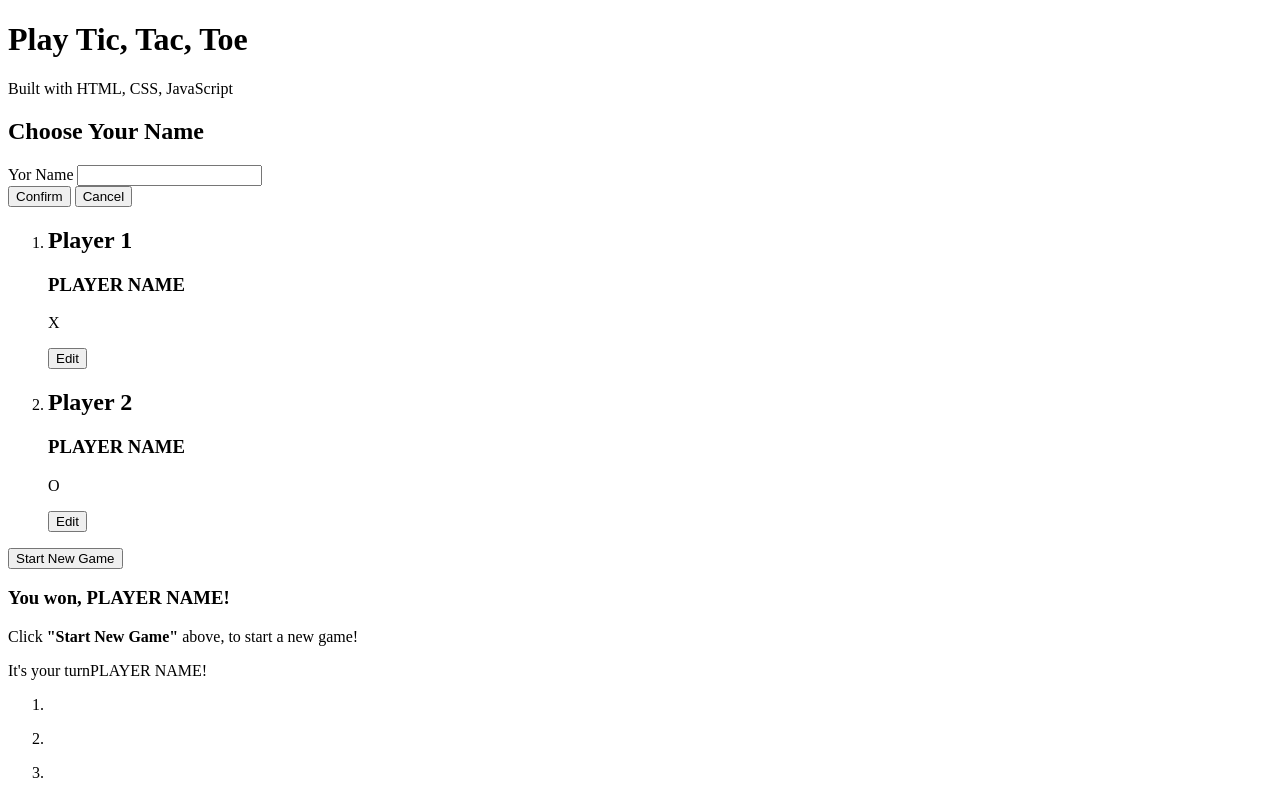
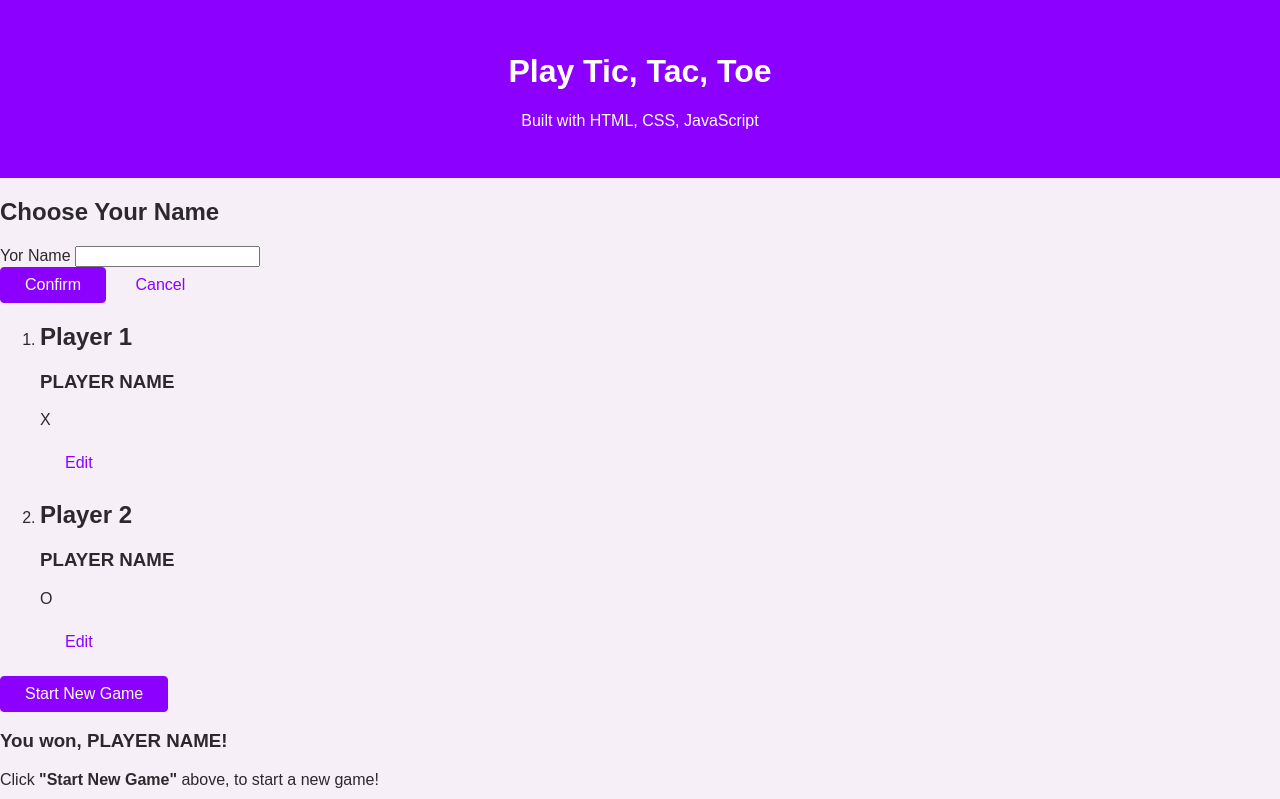
Before and after one commit to alien1s/Tic-Tac-Toe-Game, a plain HTML site: page indx.html in a window 1280 px wide. Shown: the top 799 px of the page. Drawn offline with Linux system fonts and the light colour scheme.

Commit message:
Adding Base Page Styles

```diff
--- /dev/null
+++ b/Styles/styles.css
@@ -0,0 +1,39 @@
+body {
+  margin: 0;
+  font-family: 'Open-Sans', sans-serif;
+  color: rgb(44, 41, 44);
+  background-color: rgb(247, 239, 247);
+}
+
+#main-header {
+  background-color: rgb(140, 0, 255);
+  color: white;
+  padding: 2rem 5%;
+  text-align: center;
+}
+
+.btn {
+    font: inherit;
+    padding: 0.5rem 1.5rem;
+    background-color: rgb(140, 0, 255);
+    border: 1px solid rgb(140, 0, 255);
+    color: white;
+    border-radius: 4px;
+    cursor: pointer;
+  }
+
+  .btn-alt {
+    background-color: transparent;
+    border-color: transparent;
+    color: rgb(140, 0, 255);
+  }
+
+  .btn:hover {
+    background-color: rgb(79, 10, 190);
+    border-color: rgb(79, 10, 190);
+  }
+
+  .btn-alt:hover {
+    background-color: rgb(230, 201, 252);
+    border-color: transparent;
+  }
--- a/indx.html
+++ b/indx.html
@@ -4,6 +4,12 @@
     <meta charset="UTF-8">
     <meta name="viewport" content="width=device-width, initial-scale=1.0">
     <title>[Tic] [Tac] [Toe]</title>
+    <link rel="preconnect" href="https://fonts.gstatic.com" />
+    <link
+      href="https://fonts.googleapis.com/css2?family=Open+Sans:wght@400;700&display=swap"
+      rel="stylesheet"
+    />
+    <link rel="stylesheet" href="Styles/styles.css" />
     <script src="" defer></script>
 </head>
 <body>
@@ -24,8 +30,8 @@
                         <input type="text" name="playername" id="user-enterd-name">
                     </div>
                     <div>
-                        <button type="submit">Confirm</button>
-                        <button type="button">Cancel</button>
+                        <button type="submit" class="btn">Confirm</button>
+                        <button type="button" class="btn btn-alt">Cancel</button>
                     </div>
                 </form>
             </div>
@@ -38,7 +44,7 @@
                         <h2 id="player-number-indecator">Player 1</h2>
                         <h3 id="player-name-place">PLAYER NAME</h3>
                         <P>X</P>
-                        <button id="user-enteries-button">Edit</a>
+                        <button id="user-enteries-button" class="btn btn-alt">Edit</a>
                     </article>
                 </li>
                 <li id="player-2-card">
@@ -46,13 +52,13 @@
                         <h2 id="player-number-indecator">Player 2</h2>
                         <h3 id="player-name-place">PLAYER NAME</h3>
                         <P>O</P>
-                        <button id="user-enteries-button">Edit</button>
+                        <button id="user-enteries-button" class="btn btn-alt">Edit</button>
                     </article>
                 </li>
             </ol>
 
             <div>
-                <button id="game-genrate-buuton">Start New Game</button>
+                <button id="game-genrate-buuton" class="btn">Start New Game</button>
             </div>
 
         </section>
```
